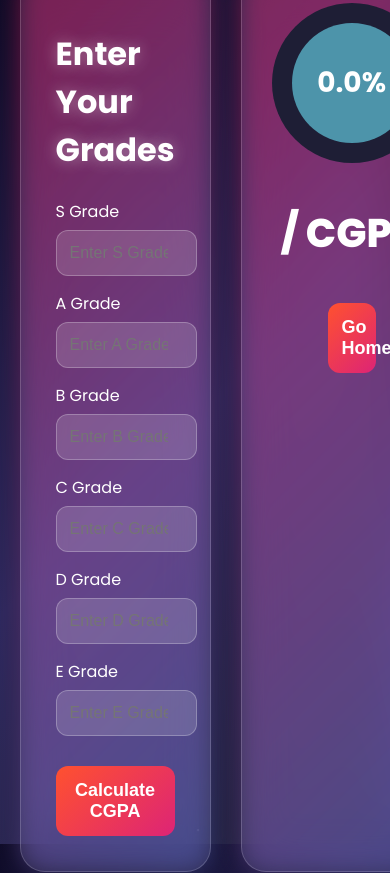
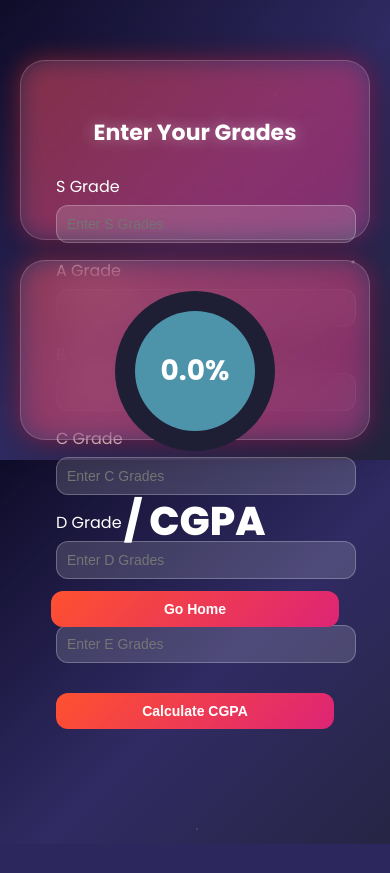
Before and after one commit to nagasai-chowdary-gituser/simats_web_portal, a Flask app: page /cgpa in a window 390 px wide; the page is wider, and only the part inside the window is pictured. After the commit the page ends 844 px from the top of that part, so only its background shows below. Run offline with Flask 3, Linux system fonts and the light colour scheme; a user stored in the database is signed in; data comes from the database, SQL or seed files in the repository.

Commit message:
interface setted

```diff
--- a/static/data/ai_tools.json
+++ b/static/data/ai_tools.json
@@ -3,6 +3,7 @@
     {
       "category": "research",
       "tools": [
+        "ChatGPT",
         "Perplexity AI",
         "Semantic Scholar",
         "Connected Papers",
--- /dev/null
+++ b/static/global.css
@@ -0,0 +1,126 @@
+/* =========================================
+   FINAL BOSS GLOBAL RESPONSIVE FIXES
+   Mobile + Tablet + Desktop
+========================================= */
+
+/* Tablets + Mobiles */
+@media (max-width: 1024px) {
+
+    body {
+        padding: 20px !important;
+        height: auto !important;
+        display: block !important;
+    }
+
+    h1 {
+        font-size: 26px !important;
+        margin-top: 20px !important;
+        text-align: center !important;
+    }
+
+    .float-btn {
+        left: 10px !important;
+        padding: 8px 14px !important;
+        font-size: 12px !important;
+    }
+
+    /* Home Page Grid Fix */
+    .container {
+        grid-template-columns: repeat(auto-fit, minmax(260px, 1fr)) !important;
+        grid-auto-rows: 180px !important;
+        width: 100% !important;
+        gap: 20px !important;
+        margin-top: 40px !important;
+    }
+
+    .box {
+        height: 180px !important;
+        border-radius: 20px !important;
+        padding: 10px !important;
+    }
+
+    .box h2 {
+        font-size: 20px !important;
+        margin-top: 25px !important;
+    }
+
+    .box p {
+        font-size: 13px !important;
+    }
+
+    /* Forms (Login, Register, Profile, Change Password) */
+    form, .box form {
+        width: 100% !important;
+    }
+
+    input, select {
+        width: 100% !important;
+        font-size: 14px !important;
+        padding: 10px !important;
+    }
+
+    button {
+        font-size: 14px !important;
+        padding: 10px !important;
+        width: 100% !important;
+    }
+
+    /* Faculty list */
+    ul#facultyList li {
+        padding: 12px !important;
+        font-size: 14px !important;
+    }
+
+    /* PDF List */
+    .pdf-box {
+        width: 100% !important;
+        padding: 15px !important;
+    }
+
+    /* Footer */
+    footer {
+        margin-top: 30px !important;
+        position: relative !important;
+    }
+}
+
+/* Extra small screens (Phones < 480px) */
+@media (max-width: 480px) {
+
+    h1 {
+        font-size: 22px !important;
+    }
+
+    .box {
+        height: 160px !important;
+    }
+
+    .box h2 {
+        font-size: 18px !important;
+    }
+
+    .box p {
+        font-size: 12px !important;
+    }
+
+    .float-btn {
+        padding: 7px 12px !important;
+        font-size: 11px !important;
+    }
+}
+
+/* Make background stars smaller on mobile */
+@media (max-width: 1024px) {
+    .particles span, .stars span {
+        width: 4px !important;
+        height: 4px !important;
+    }
+}
+
+/* Make forms centered on mobile */
+@media (max-width: 768px) {
+    .box {
+        width: 90% !important;
+        margin: auto !important;
+    }
+}
--- a/templates/admin.html
+++ b/templates/admin.html
@@ -1,6 +1,8 @@
 <!DOCTYPE html>
 <html lang="en">
 <head>
+    <link rel="stylesheet" href="{{ url_for('static', filename='global.css') }}">
+
 <meta charset="UTF-8">
 <title>Admin Dashboard</title>
 
--- a/templates/admin_change_password.html
+++ b/templates/admin_change_password.html
@@ -1,6 +1,8 @@
 <!DOCTYPE html>
 <html lang="en">
 <head>
+    <link rel="stylesheet" href="{{ url_for('static', filename='global.css') }}">
+
 <meta charset="UTF-8">
 <title>Admin – Change Password</title>
 
--- a/templates/ai_tools.html
+++ b/templates/ai_tools.html
@@ -1,6 +1,8 @@
 <!DOCTYPE html>
 <html lang="en">
 <head>
+    <link rel="stylesheet" href="{{ url_for('static', filename='global.css') }}">
+
 <meta charset="UTF-8">
 <title>AI Tools Explorer</title>
 
--- a/templates/attendance.html
+++ b/templates/attendance.html
@@ -1,6 +1,8 @@
 <!DOCTYPE html>
 <html lang="en">
 <head>
+    <link rel="stylesheet" href="{{ url_for('static', filename='global.css') }}">
+
     <meta charset="UTF-8">
     <meta name="viewport" content="width=device-width, initial-scale=1.0">
     <title>Attendance Calculator</title>
--- a/templates/capstone_form.html
+++ b/templates/capstone_form.html
@@ -1,6 +1,8 @@
 <!DOCTYPE html>
 <html lang="en">
 <head>
+    <link rel="stylesheet" href="{{ url_for('static', filename='global.css') }}">
+
 <meta charset="UTF-8">
 <title>SIMATS Capstone Generator</title>
 
@@ -116,7 +118,8 @@
     <form id="capstoneForm">
         <label>Project Title:</label>
         <input type="text" id="titleInput" placeholder="Enter your Project Title" required>
-
+        <h4>Disclimer :-</h4>
+        <p>Kindly Fill The Underlined Details After Generating</p>
         <button type="submit">Generate Capstone</button>
         <button onclick="window.location.href='/home'" type="button">Go To Home Page</button>
     </form>
--- a/templates/cgpa.html
+++ b/templates/cgpa.html
@@ -1,6 +1,8 @@
 <!DOCTYPE html>
 <html lang="en">
 <head>
+    <link rel="stylesheet" href="{{ url_for('static', filename='global.css') }}">
+
     <meta charset="UTF-8">
     <meta name="viewport" content="width=device-width, initial-scale=1.0">
     <title>CGPA Calculator</title>
--- a/templates/change_password.html
+++ b/templates/change_password.html
@@ -1,6 +1,8 @@
 <!DOCTYPE html>
 <html lang="en">
 <head>
+    <link rel="stylesheet" href="{{ url_for('static', filename='global.css') }}">
+
 <meta charset="UTF-8">
 <title>Change Password</title>
 
--- a/templates/faculty.html
+++ b/templates/faculty.html
@@ -1,4 +1,7 @@
+<link rel="stylesheet" href="{{ url_for('static', filename='global.css') }}">
+
 <!-- ⭐ BACKGROUND STARS LIKE OTHER PAGES -->
+
 <div class="stars">
     <span style="left:10%; animation-duration:7s;"></span>
     <span style="left:30%; animation-duration:9s;"></span>
--- a/templates/forgot_password.html
+++ b/templates/forgot_password.html
@@ -1,6 +1,8 @@
 <!DOCTYPE html>
 <html lang="en">
 <head>
+    <link rel="stylesheet" href="{{ url_for('static', filename='global.css') }}">
+
     <meta charset="UTF-8">
     <title>Reset Password</title>
 
--- a/templates/index.html
+++ b/templates/index.html
@@ -1,6 +1,7 @@
 <!DOCTYPE html>
 <html lang="en">
 <head>
+    <link rel="stylesheet" href="{{ url_for('static', filename='global.css') }}">
     <meta charset="UTF-8">
     <meta name="viewport" content="width=device-width, initial-scale=1.0">
     <title>Home Page</title>
@@ -207,10 +208,6 @@
 
     </div>
 
-    <!-- Chatbot Widget -->
-    <link rel="stylesheet" href="{{ url_for('static', filename='chatbot_widget.css') }}">
-    <script src="{{ url_for('static', filename='chatbot_widget.js') }}"></script>
-
 </body>
 <footer style="
     width: 100%;
--- a/templates/login.html
+++ b/templates/login.html
@@ -1,6 +1,8 @@
 <!DOCTYPE html>
 <html lang="en">
 <head>
+    <link rel="stylesheet" href="{{ url_for('static', filename='global.css') }}">
+
 <meta charset="UTF-8" />
 <meta name="viewport" content="width=device-width, initial-scale=1.0" />
 <title>Login</title>
--- a/templates/payment.html
+++ b/templates/payment.html
@@ -1,6 +1,8 @@
 <!DOCTYPE html>
 <html lang="en">
 <head>
+    <link rel="stylesheet" href="{{ url_for('static', filename='global.css') }}">
+
     <meta charset="UTF-8" />
     <title>Complete Payment | Capstone Maker</title>
 
--- a/templates/pdf_list.html
+++ b/templates/pdf_list.html
@@ -1,6 +1,8 @@
 <!DOCTYPE html>
 <html lang="en">
 <head>
+    <link rel="stylesheet" href="{{ url_for('static', filename='global.css') }}">
+
     <meta charset="UTF-8">
     <meta name="viewport" content="width=device-width, initial-scale=1.0">
     <title>Download PDFs</title>
--- a/templates/profile.html
+++ b/templates/profile.html
@@ -1,6 +1,8 @@
 <!DOCTYPE html>
 <html>
 <head>
+    <link rel="stylesheet" href="{{ url_for('static', filename='global.css') }}">
+
 <title>My Profile</title>
 <style>
 body {
--- a/templates/register.html
+++ b/templates/register.html
@@ -1,6 +1,8 @@
 <!DOCTYPE html>
 <html lang="en">
 <head>
+    <link rel="stylesheet" href="{{ url_for('static', filename='global.css') }}">
+
     <meta charset="UTF-8">
     <title>Register</title>
 
--- a/templates/register_success.html
+++ b/templates/register_success.html
@@ -1,6 +1,8 @@
 <!DOCTYPE html>
 <html lang="en">
 <head>
+    <link rel="stylesheet" href="{{ url_for('static', filename='global.css') }}">
+
     <meta charset="UTF-8">
     <title>Registration Successful</title>
 
--- a/templates/reset_password.html
+++ b/templates/reset_password.html
@@ -1,6 +1,8 @@
 <!DOCTYPE html>
 <html lang="en">
 <head>
+    <link rel="stylesheet" href="{{ url_for('static', filename='global.css') }}">
+
 <meta charset="UTF-8">
 <title>Reset Password</title>
 
```
